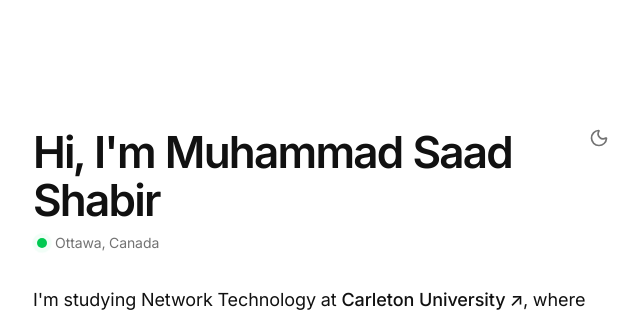
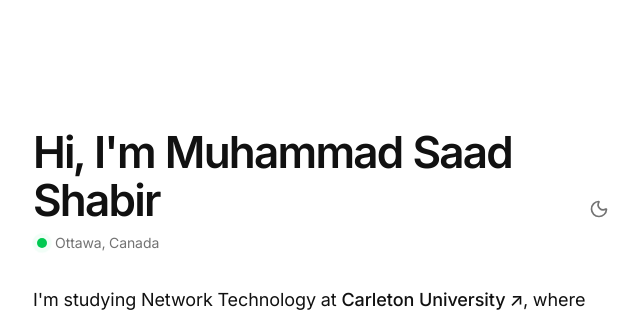
Before and after one commit to msaadshabir/personal-website, a Next.js app: page / in a window 1280 px wide. Shown: the top 312 px of the page, without its empty margins (319-959 px from the left). Built offline with nearby package versions, Linux system fonts and the light colour scheme.

Commit message:
Refactor headers and EmailButton hover behavior

```diff
--- a/app/projects/page.tsx
+++ b/app/projects/page.tsx
@@ -6,8 +6,7 @@ export default function ProjectsPage(): React.JSX.Element {
   return (
     <main className="flex w-full min-h-screen flex-col items-center px-8">
       <div className="flex w-full flex-col items-start gap-8 px-4 pt-32 pb-48 text-base md:w-3/4 lg:w-1/2">
-        <div className="flex w-full items-center justify-between mb-8">
-          <h1 className="text-2xl font-bold tracking-[-0.04em] text-foreground">Projects</h1>
+        <div className="mb-6">
           <Link
             href="/"
             className="font-medium text-muted-foreground transition-colors hover:text-foreground"
@@ -15,6 +14,8 @@ export default function ProjectsPage(): React.JSX.Element {
             Home
           </Link>
         </div>
+
+        <h1 className="text-2xl font-bold tracking-[-0.04em] text-foreground mb-2">Projects</h1>
 
         <div className="flex w-full flex-col gap-6">
           {PROJECTS.map((item) => (
--- a/app/work/page.tsx
+++ b/app/work/page.tsx
@@ -6,8 +6,7 @@ export default function WorkPage(): React.JSX.Element {
   return (
     <main className="flex w-full min-h-screen flex-col items-center px-8">
       <div className="flex w-full flex-col items-start gap-8 px-4 pt-32 pb-48 text-base md:w-3/4 lg:w-1/2">
-        <div className="flex w-full items-center justify-between mb-8">
-          <h1 className="text-2xl font-bold tracking-[-0.04em] text-foreground">Work</h1>
+        <div className="mb-6">
           <Link
             href="/"
             className="font-medium text-muted-foreground transition-colors hover:text-foreground"
@@ -15,6 +14,8 @@ export default function WorkPage(): React.JSX.Element {
             Home
           </Link>
         </div>
+
+        <h1 className="text-2xl font-bold tracking-[-0.04em] text-foreground mb-2">Work</h1>
 
         <div className="flex w-full flex-col gap-6">
           {EXPERIENCE.map((item) => (
--- a/app/writing/page.tsx
+++ b/app/writing/page.tsx
@@ -6,8 +6,7 @@ export default function WritingPage(): React.JSX.Element {
   return (
     <main className="flex w-full min-h-screen flex-col items-center px-8">
       <div className="flex w-full flex-col items-start gap-8 px-4 pt-32 pb-48 text-base md:w-3/4 lg:w-1/2">
-        <div className="flex w-full items-center justify-between mb-8">
-          <h1 className="text-2xl font-bold tracking-[-0.04em] text-foreground">Writing</h1>
+        <div className="mb-6">
           <Link
             href="/"
             className="font-medium text-muted-foreground transition-colors hover:text-foreground"
@@ -15,6 +14,8 @@ export default function WritingPage(): React.JSX.Element {
             Home
           </Link>
         </div>
+
+        <h1 className="text-2xl font-bold tracking-[-0.04em] text-foreground mb-2">Writing</h1>
 
         <div className="flex w-full flex-col gap-6">
           {WRITING.length > 0 ? (
--- a/components/EmailButton.tsx
+++ b/components/EmailButton.tsx
@@ -39,10 +39,14 @@ export default function EmailButton(): React.JSX.Element {
       {isCopied ? (
         "Copied"
       ) : (
-        <>
-          <span className="inline group-hover:hidden">Email</span>
-          <span className="hidden group-hover:inline">Copy</span>
-        </>
+        <span className="grid" style={{ justifyItems: "start" }}>
+          <span className="col-start-1 row-start-1 opacity-100 group-hover:opacity-0 transition-opacity duration-0">
+            Email
+          </span>
+          <span className="col-start-1 row-start-1 opacity-0 group-hover:opacity-100 transition-opacity duration-0 pointer-events-none">
+            Copy
+          </span>
+        </span>
       )}
     </button>
   );
--- a/components/HomeClient.tsx
+++ b/components/HomeClient.tsx
@@ -27,21 +27,23 @@ export default function HomeClient(): React.JSX.Element {
   return (
     <main className="flex w-full min-h-screen flex-col items-center px-8">
       <div className="flex w-full flex-col items-start gap-8 px-4 pt-32 pb-48 text-base md:w-3/4 lg:w-1/2">
-        <section className="flex flex-col gap-8 w-full">
-          <div className="flex items-start justify-between w-full">
-            <div className="flex flex-col gap-2">
+        <section className="flex flex-col gap-8 w-full max-w-[68ch]">
+          <div className="flex flex-col gap-2 w-full">
+            <div className="flex items-end justify-between w-full">
               <h1 className="font-semibold tracking-[-0.04em] text-foreground">
                 Hi, I&apos;m {SITE_CONFIG.name}
               </h1>
-              <div className="flex items-center gap-2 text-muted-foreground ml-1 text-sm">
-                <span className="relative flex h-2.5 w-2.5">
-                  <span className="animate-ping absolute inline-flex h-full w-full rounded-full bg-green-400 opacity-75"></span>
-                  <span className="relative inline-flex rounded-full h-2.5 w-2.5 bg-green-500"></span>
-                </span>
-                <span>{SITE_CONFIG.location}</span>
+              <div className="mb-[6px]">
+                <ThemeToggle />
               </div>
             </div>
-            <ThemeToggle />
+            <div className="flex items-center gap-2 text-muted-foreground ml-1 text-sm">
+              <span className="relative flex h-2.5 w-2.5">
+                <span className="animate-ping absolute inline-flex h-full w-full rounded-full bg-green-400 opacity-75"></span>
+                <span className="relative inline-flex rounded-full h-2.5 w-2.5 bg-green-500"></span>
+              </span>
+              <span>{SITE_CONFIG.location}</span>
+            </div>
           </div>
 
           <div className="space-y-4">
```
